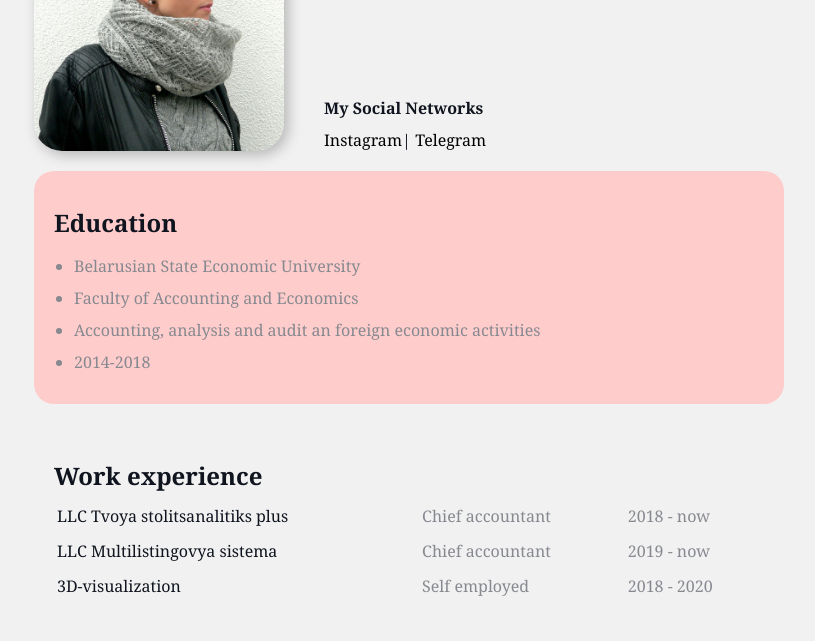
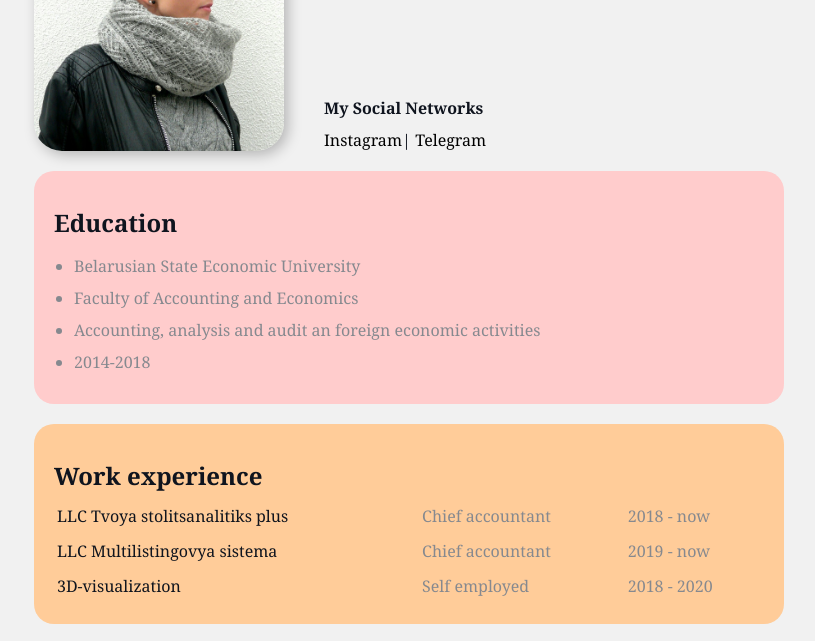
Before and after one commit to MargaritaMorozova/MyCV, a plain HTML site: page index.html in a window 1280 px wide. Shown: the part 149-790 px from the top of the page, without its empty margins (231-1046 px from the left). Drawn offline with Linux system fonts and the light colour scheme.

Commit message:
Update styles.css

```diff
--- a/styles.css
+++ b/styles.css
@@ -77,8 +77,8 @@
 .bg-red {
 	background: #FFCCCC;
 }
-.bg-blue {
-	background: #CCFFFF;
+.bg-orange {
+	background: #FFCC99;
 }
 
 .card {
```
